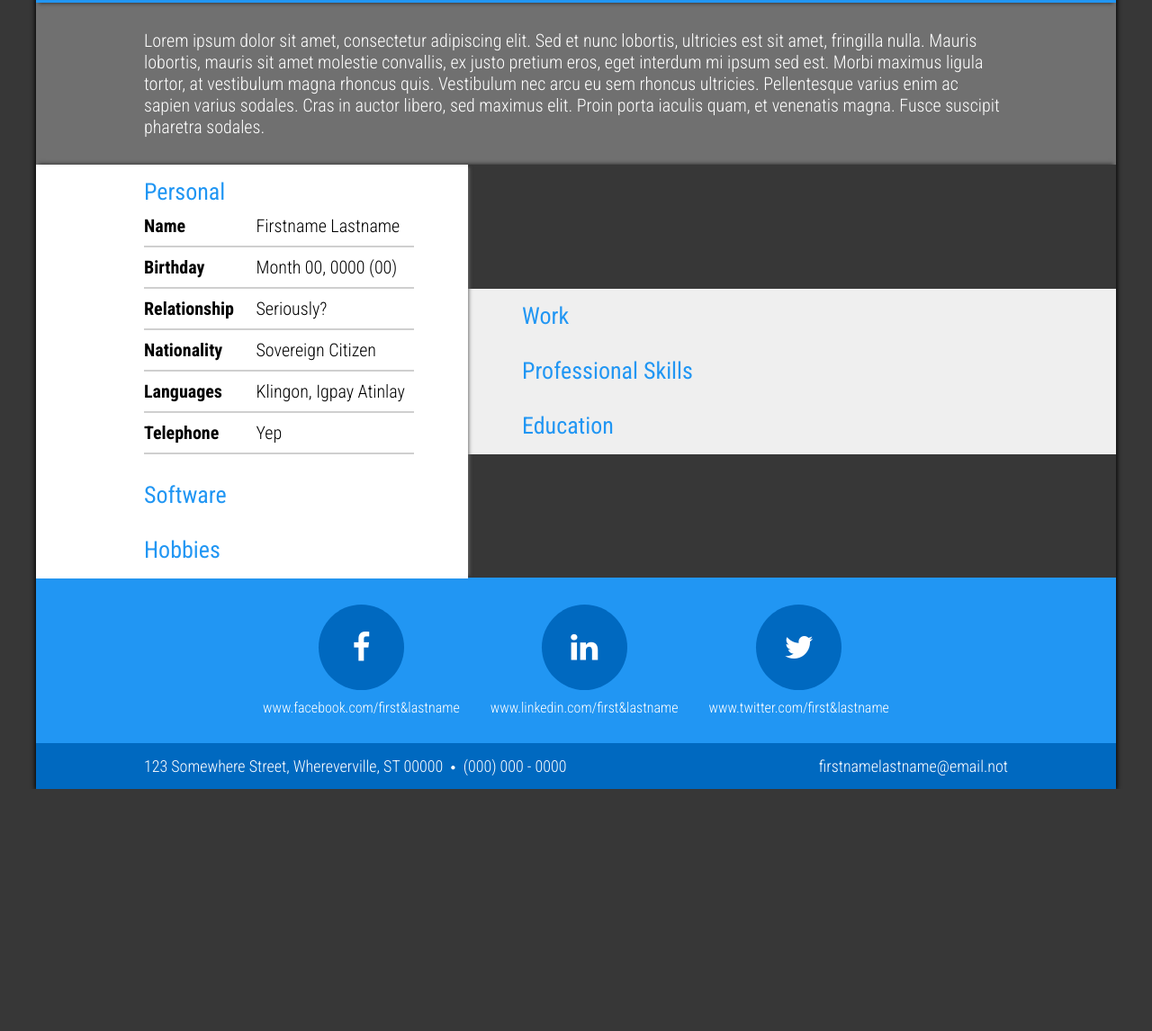
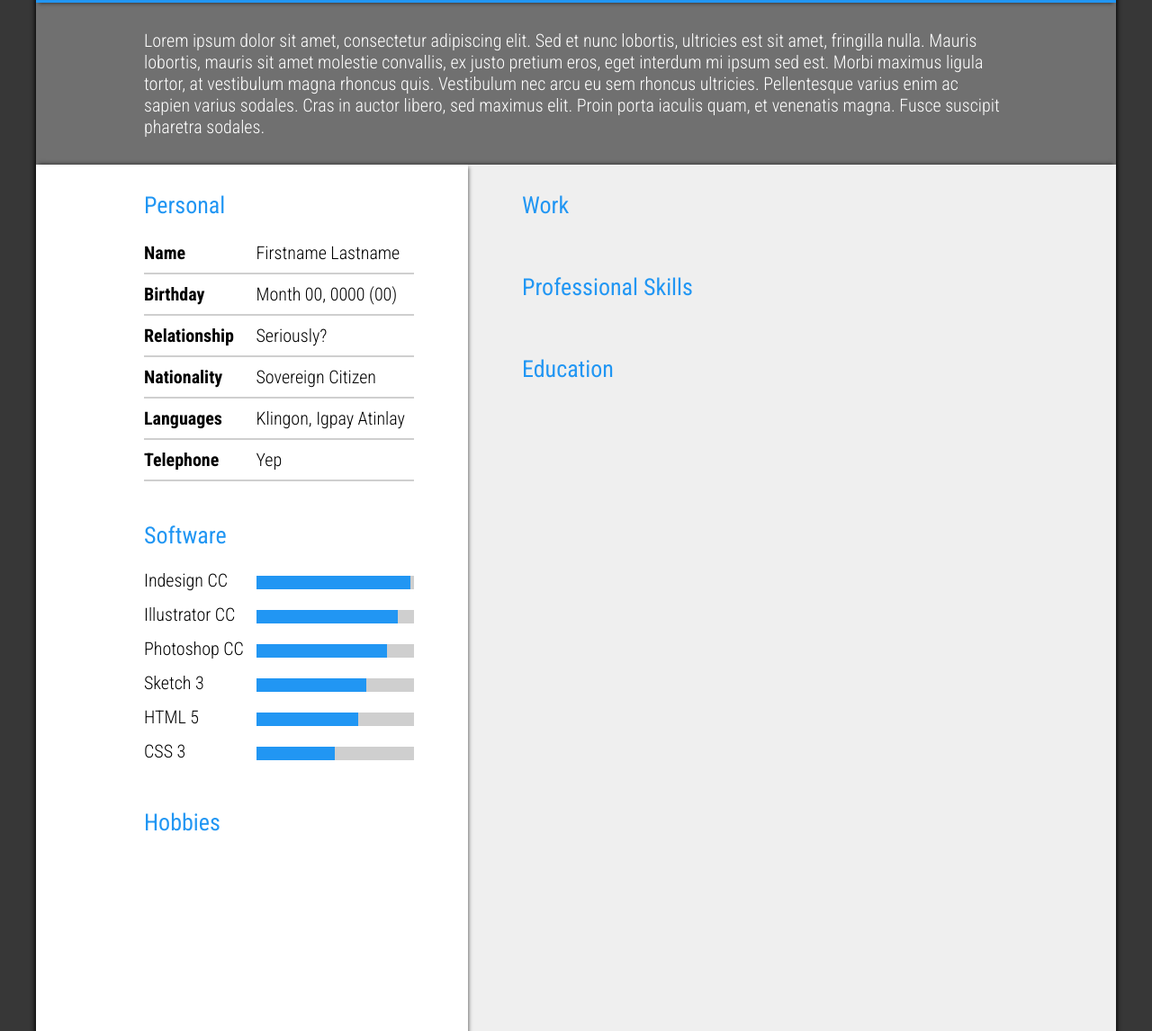
Before and after one commit to AgathaLynn/web-development-learning-path, a plain HTML site: page clones/material-resume/index.html in a window 1280 px wide. Shown: the part 338-1484 px from the top of the page at 90% size. Before the commit the page ends 1215 px from the top, so only its background shows below. Drawn offline with Linux system fonts and the light colour scheme.

Commit message:
added software section

```diff
--- a/clones/material-resume/index.html
+++ b/clones/material-resume/index.html
@@ -70,6 +70,32 @@
           </section>
           <section>
             <h3>Software</h3>
+            <ul class="meter-items">
+              <li>
+                <span>Indesign CC</span>
+                <span class="meter-98"></span>
+              </li>
+              <li>
+                <span>Illustrator CC</span>
+                <span class="meter-90"></span>
+              </li>
+              <li>
+                <span>Photoshop CC</span>
+                <span class="meter-83"></span>
+              </li>
+              <li>
+                <span>Sketch 3</span>
+                <span class="meter-70"></span>
+              </li>
+              <li>
+                <span>HTML 5</span>
+                <span class="meter-65"></span>
+              </li>
+              <li>
+                <span>CSS 3</span>
+                <span class="meter-50"></span>
+              </li>
+            </ul>
           </section>
           <section>
             <h3>Hobbies</h3>
--- a/clones/material-resume/main.css
+++ b/clones/material-resume/main.css
@@ -73,6 +73,7 @@ h3 {
   font-size: 26px;
   font-weight: 400;
   color: #2196f3;
+  padding: 15px 0;
 }
 
 
@@ -180,6 +181,11 @@ li.active {
   box-shadow: 0px -4px 4px -3px #373737;
   z-index: 10;
   position: relative;
+  height: 1000px;
+}
+
+.panel {
+  height: 100%;
 }
 
 .left {
@@ -221,3 +227,91 @@ li.active {
   font-weight: 700;
   width: 120px;
 }
+
+/* software */
+.meter-items li {
+  display: block;
+  padding: 7px 0;
+}
+
+.meter-items span {
+  display: inline-block;
+}
+
+.meter-items span:first-child {
+  width: 120px;
+}
+
+span[class^='meter'] {
+  width: 175px;
+  background: #cfcfcf;
+  height: 15px;
+  vertical-align: middle;
+  position: relative;
+}
+
+.meter-items span[class$='98']:after {
+  content: "";
+  background: #2196f3;
+  position: absolute;
+  top: 0;
+  left: 0;
+  height: 15px;
+  overflow: hidden;
+  width: 98%;
+}
+
+.meter-items span[class$='90']:after {
+  content: "";
+  background: #2196f3;
+  position: absolute;
+  top: 0;
+  left: 0;
+  height: 15px;
+  overflow: hidden;
+  width: 90%;
+}
+
+.meter-items span[class$='83']:after {
+  content: "";
+  background: #2196f3;
+  position: absolute;
+  top: 0;
+  left: 0;
+  height: 15px;
+  overflow: hidden;
+  width: 83%;
+}
+
+.meter-items span[class$='70']:after {
+  content: "";
+  background: #2196f3;
+  position: absolute;
+  top: 0;
+  left: 0;
+  height: 15px;
+  overflow: hidden;
+  width: 70%;
+}
+
+.meter-items span[class$='65']:after {
+  content: "";
+  background: #2196f3;
+  position: absolute;
+  top: 0;
+  left: 0;
+  height: 15px;
+  overflow: hidden;
+  width: 65%;
+}
+
+.meter-items span[class$='50']:after {
+  content: "";
+  background: #2196f3;
+  position: absolute;
+  top: 0;
+  left: 0;
+  height: 15px;
+  overflow: hidden;
+  width: 50%;
+}
```
